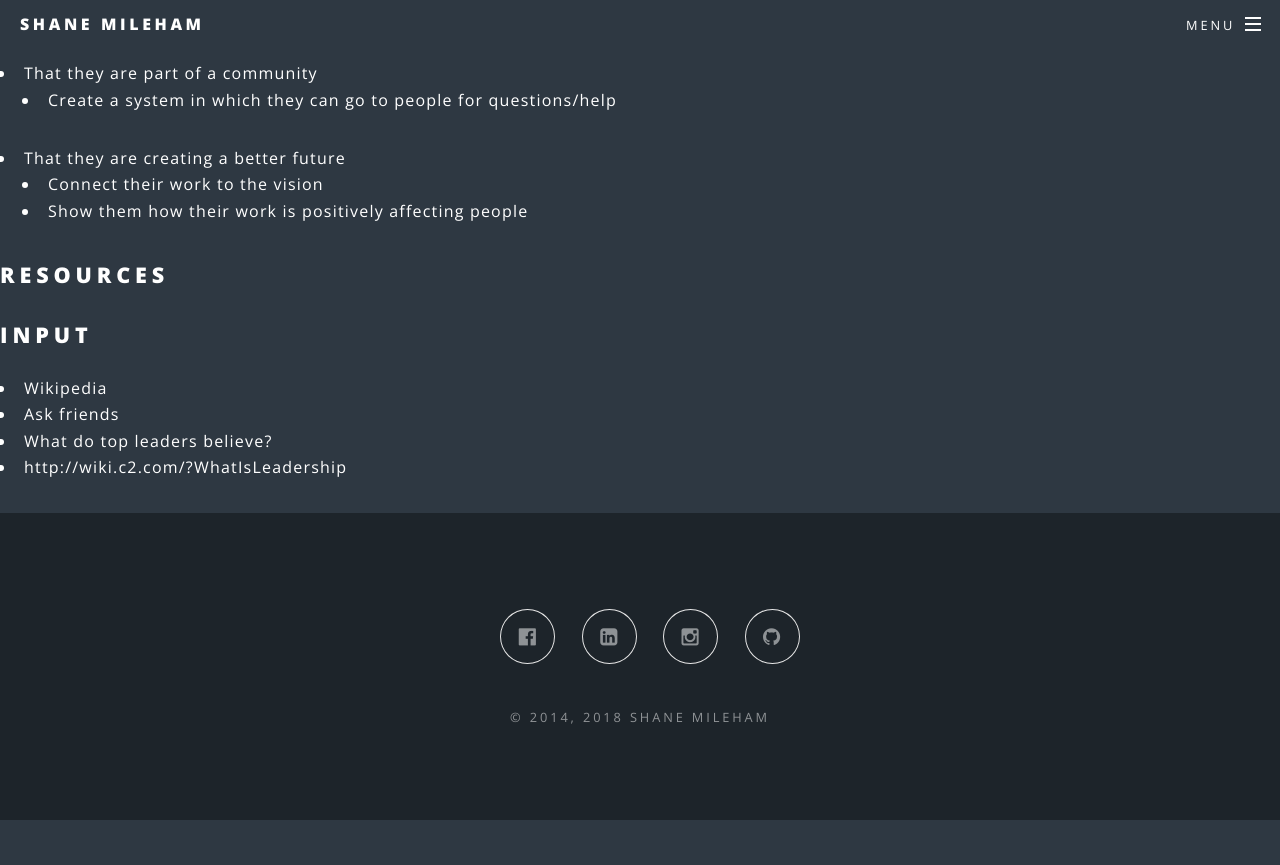
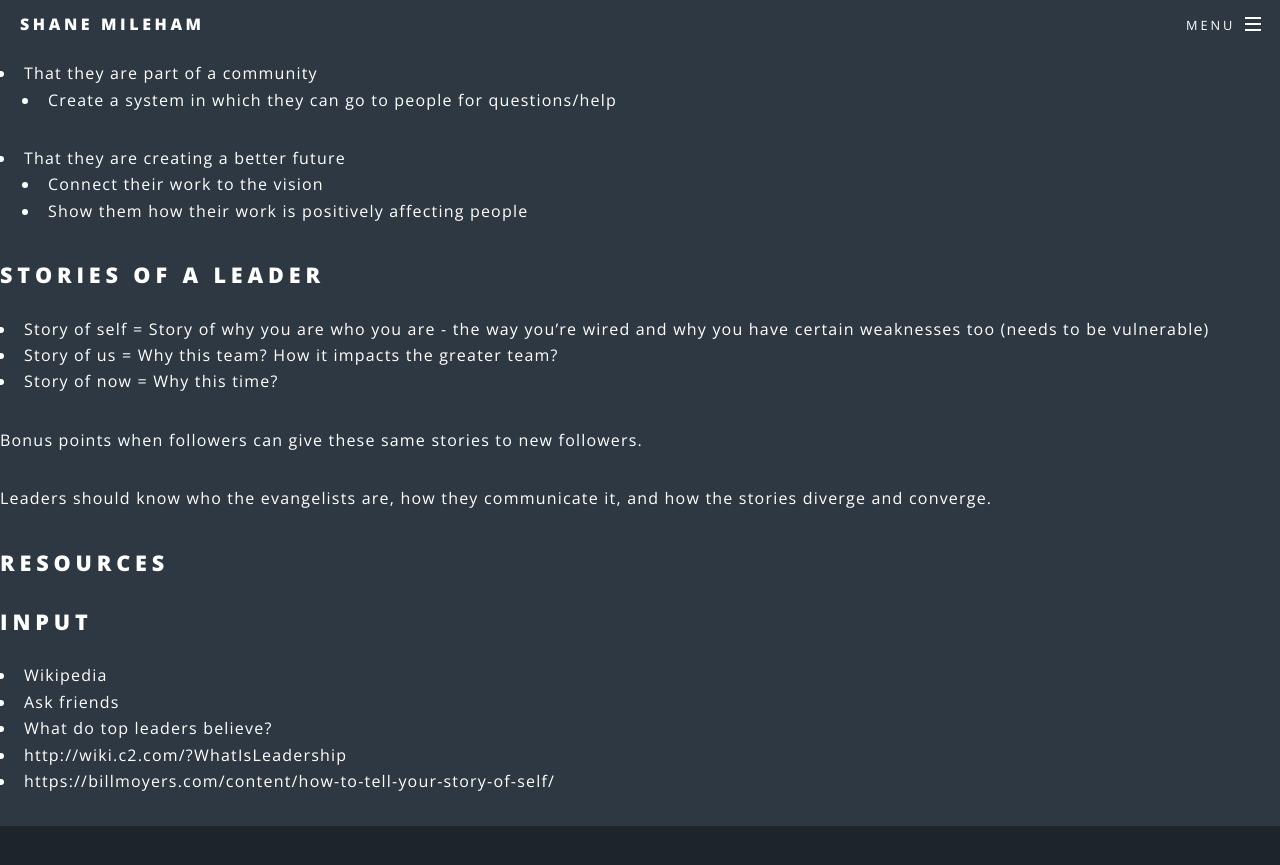
Before and after one commit to shanemileham/shanemileham.github.io, a Jekyll site: the page built from _kb/business/leadership.md, in a window 1280 px wide and 900 px high, scrolled down 1362 px. Shown: the top 865 px of the window. Built offline with Jekyll 4.4.1, drawn with Linux system fonts in a browser that asks for light colours; comment, search, counter and statistics services are not loaded; before the commit the page ends 2182 px from its top, so only the background shows below that; some of the changed text lies outside the part shown.

Commit message:
Update leadership.md

```diff
--- a/_kb/business/leadership.md
+++ b/_kb/business/leadership.md
@@ -21,7 +21,7 @@ Management is ensuring the work specified is done well. Leadership is asking/dec
 
 ## Leadership actionables
 Top Level
-- Establish a clear vision (that will make people feel the list above)
+- Establish a clear vision (that will make people feel the list above) - where we're going and why
 - Communicate that vision so that people will want to follow
 - Establish the path and steps from the present to the future vision
 - Create alignment and balance between the conflicting interests of the followers
@@ -46,6 +46,15 @@ Other possible actionables
   - Connect their work to the vision
   - Show them how their work is positively affecting people
 
+## Stories of a Leader
+- Story of self = Story of why you are who you are - the way you're wired and why you have certain weaknesses too (needs to be vulnerable)
+- Story of us = Why this team? How it impacts the greater team?
+- Story of now = Why this time?
+
+Bonus points when followers can give these same stories to new followers.
+
+Leaders should know who the evangelists are, how they communicate it, and how the stories diverge and converge.
+
 ## Resources
 
 ## INPUT
@@ -53,3 +62,4 @@ Other possible actionables
 - Ask friends
 - What do top leaders believe?
 - http://wiki.c2.com/?WhatIsLeadership
+- https://billmoyers.com/content/how-to-tell-your-story-of-self/
```
